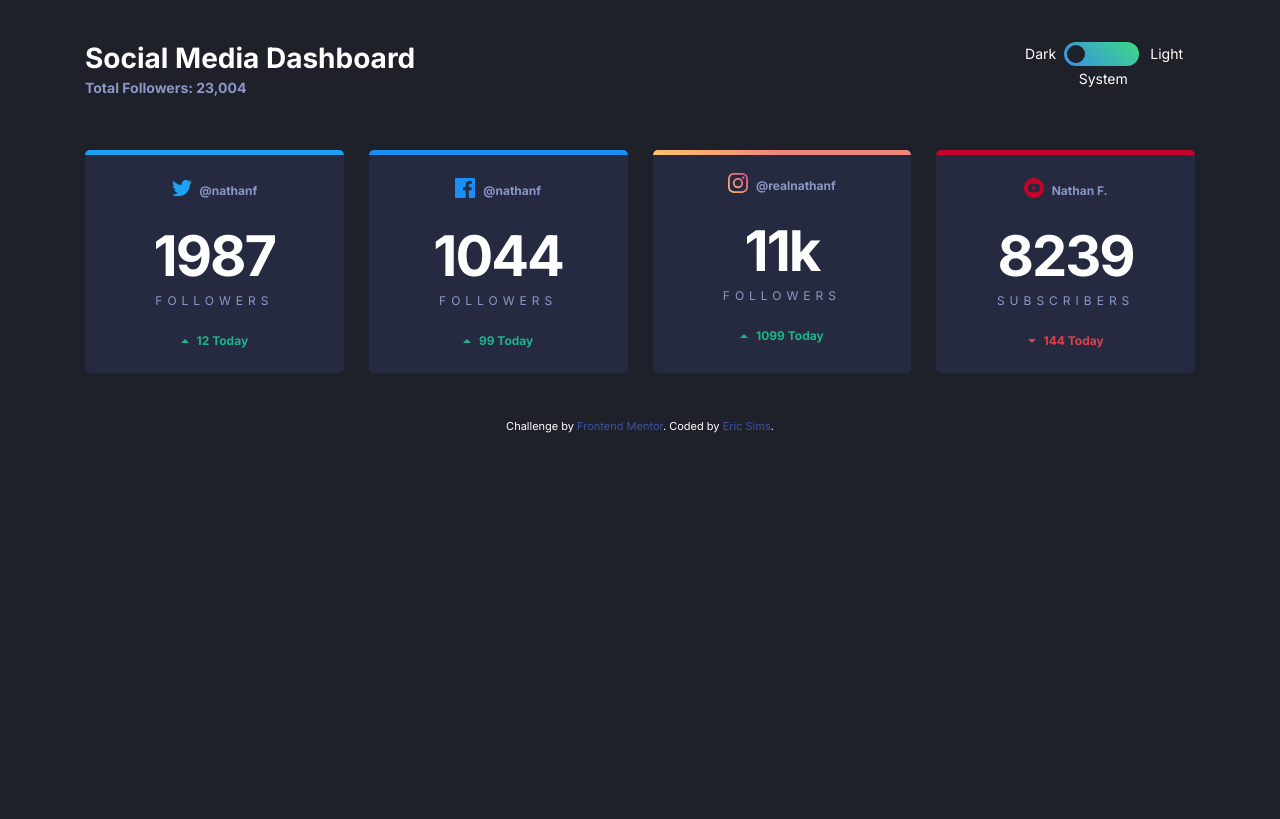
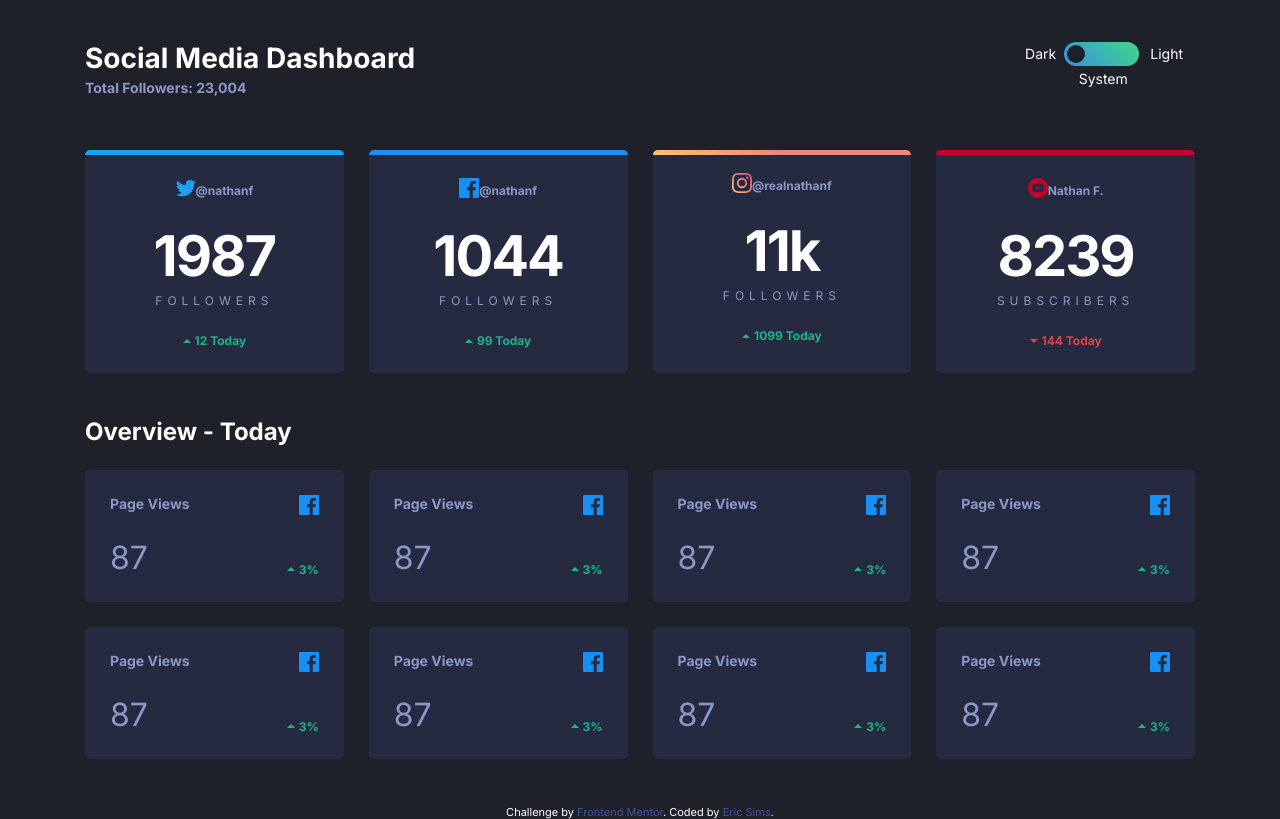
Before and after one commit to E-sims/SocialDash, a website: page index.html in a window 1280 px wide. Drawn offline with Linux system fonts and the light colour scheme.

Commit message:
Add small stats cards and section

```diff
--- a/app/scss/components/_index.scss
+++ b/app/scss/components/_index.scss
@@ -1,3 +1,4 @@
 @forward 'header';
 @forward 'toggle';
 @forward 'card';
+@forward 'card-grid';
--- /dev/null
+++ b/app/scss/components/card-grid.scss
@@ -0,0 +1,25 @@
+@use '../util' as *;
+
+.card-grid {
+  display: grid;
+  grid-template-columns: repeat(2, 1fr);
+  grid-template-rows: repeat(2, auto);
+  justify-items: start;
+  gap: rem(23);
+
+  .card__subtitle {
+  }
+  .card__count {
+    margin-bottom: 0;
+  }
+
+  .card__count,
+  .card__change {
+    align-self: end;
+  }
+
+  img,
+  .card__change {
+    justify-self: end;
+  }
+}
--- a/app/scss/components/card.scss
+++ b/app/scss/components/card.scss
@@ -62,8 +62,11 @@
     height: rem(20);
   }
 
+  &__subtitle {
+    font-size: rem(14);
+    font-weight: 700;
+  }
   &__icon {
-    margin-right: rem(8);
     &--facebook {
     }
 
@@ -98,6 +101,7 @@
     }
 
     &--small {
+      font-size: rem(32);
     }
   }
 
--- a/app/scss/globals/typography.scss
+++ b/app/scss/globals/typography.scss
@@ -15,6 +15,11 @@ h1 {
   }
 }
 
+h2 {
+  font-size: rem(24);
+  margin-bottom: rem(24);
+}
+
 a,
 a:visited,
 a:active {
--- a/index.html
+++ b/index.html
@@ -75,8 +75,7 @@
           </div>
           <div class="card__change card__change--up">
             <img src="/images/icon-up.svg" alt="up arrow" />
-            <div class="card__number"></div>
-            12 Today
+            <div class="card__number">12 Today</div>
           </div>
         </div>
         <div class="card card--facebook">
@@ -92,8 +91,7 @@
           </div>
           <div class="card__change card__change--up">
             <img src="/images/icon-up.svg" alt="up arrow" />
-            <div class="card__number"></div>
-            99 Today
+            <div class="card__number">99 Today</div>
           </div>
         </div>
         <div class="card card--instagram">
@@ -109,8 +107,7 @@
           </div>
           <div class="card__change card__change--up">
             <img src="/images/icon-up.svg" alt="up arrow" />
-            <div class="card__number"></div>
-            1099 Today
+            <div class="card__number">1099 Today</div>
           </div>
         </div>
         <div class="card card--youtube">
@@ -126,12 +123,95 @@
           </div>
           <div class="card__change card__change--down">
             <img src="/images/icon-down.svg" alt="down arrow" />
-            <div class="card__number"></div>
-            144 Today
+            <div class="card__number">144 Today</div>
           </div>
         </div>
       </section>
-      <!-- s -->
+      <section class="container">
+        <h2 class="">Overview - Today</h2>
+        <div class="cards">
+          <div class="card card-grid">
+            <div class="card__subtitle">Page Views</div>
+            <img src="/images/icon-facebook.svg" alt="Facebook" />
+
+            <div class="card__count--small">87</div>
+            <div class="card__change card__change--up">
+              <img src="/images/icon-up.svg" alt="up arrow" />
+              <div class="card__number">3%</div>
+            </div>
+          </div>
+          <div class="card card-grid">
+            <div class="card__subtitle">Page Views</div>
+            <img src="/images/icon-facebook.svg" alt="Facebook" />
+
+            <div class="card__count--small">87</div>
+            <div class="card__change card__change--up">
+              <img src="/images/icon-up.svg" alt="up arrow" />
+              <div class="card__number">3%</div>
+            </div>
+          </div>
+          <div class="card card-grid">
+            <div class="card__subtitle">Page Views</div>
+            <img src="/images/icon-facebook.svg" alt="Facebook" />
+
+            <div class="card__count--small">87</div>
+            <div class="card__change card__change--up">
+              <img src="/images/icon-up.svg" alt="up arrow" />
+              <div class="card__number">3%</div>
+            </div>
+          </div>
+          <div class="card card-grid">
+            <div class="card__subtitle">Page Views</div>
+            <img src="/images/icon-facebook.svg" alt="Facebook" />
+
+            <div class="card__count--small">87</div>
+            <div class="card__change card__change--up">
+              <img src="/images/icon-up.svg" alt="up arrow" />
+              <div class="card__number">3%</div>
+            </div>
+          </div>
+          <div class="card card-grid">
+            <div class="card__subtitle">Page Views</div>
+            <img src="/images/icon-facebook.svg" alt="Facebook" />
+
+            <div class="card__count--small">87</div>
+            <div class="card__change card__change--up">
+              <img src="/images/icon-up.svg" alt="up arrow" />
+              <div class="card__number">3%</div>
+            </div>
+          </div>
+          <div class="card card-grid">
+            <div class="card__subtitle">Page Views</div>
+            <img src="/images/icon-facebook.svg" alt="Facebook" />
+
+            <div class="card__count--small">87</div>
+            <div class="card__change card__change--up">
+              <img src="/images/icon-up.svg" alt="up arrow" />
+              <div class="card__number">3%</div>
+            </div>
+          </div>
+          <div class="card card-grid">
+            <div class="card__subtitle">Page Views</div>
+            <img src="/images/icon-facebook.svg" alt="Facebook" />
+
+            <div class="card__count--small">87</div>
+            <div class="card__change card__change--up">
+              <img src="/images/icon-up.svg" alt="up arrow" />
+              <div class="card__number">3%</div>
+            </div>
+          </div>
+          <div class="card card-grid">
+            <div class="card__subtitle">Page Views</div>
+            <img src="/images/icon-facebook.svg" alt="Facebook" />
+
+            <div class="card__count--small">87</div>
+            <div class="card__change card__change--up">
+              <img src="/images/icon-up.svg" alt="up arrow" />
+              <div class="card__number">3%</div>
+            </div>
+          </div>
+        </div>
+      </section>
     </main>
     <footer>
       <div class="attribution">
```
Also changed, not shown: dist/style.css, 1 other file.
